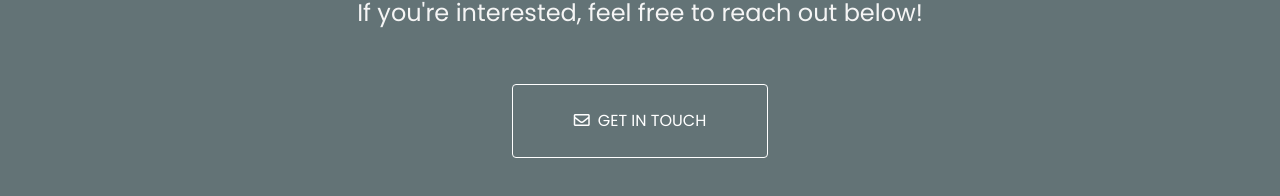
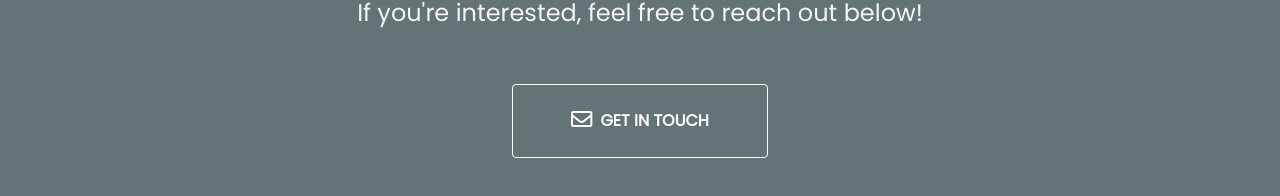
Before and after one commit to camiliamzali/react-portfolio, a React (Create React App) app: page / in a window 1280 px wide. Shown: the part 1286-1482 px from the top of the page. Built offline with nearby package versions, Linux system fonts and the light colour scheme.

Commit message:
increased font-weight of contact button

```diff
--- a/src/components/Contact.js
+++ b/src/components/Contact.js
@@ -6,7 +6,7 @@ function Contact() {
       <h2 className="header-font section-title letter-space pt-5">CONTACT ME</h2>
       <h4 className="main-font">If you're interested, feel free to reach out below!</h4>
       <a className="button btn btn-lg main-font" href="mailto:camilia.mzali@gmail.com">
-        <i className="far fa-envelope pr-2"></i>
+        <i className="far fa-envelope fa-lg pr-2"></i>
         Get in touch
       </a>
     </footer>
--- a/src/index.css
+++ b/src/index.css
@@ -42,6 +42,7 @@ code {
 }
 
 .contact .button {
+  font-weight: bold;
   text-transform: uppercase;
   text-align: center;
   border-radius: 4px;
```
